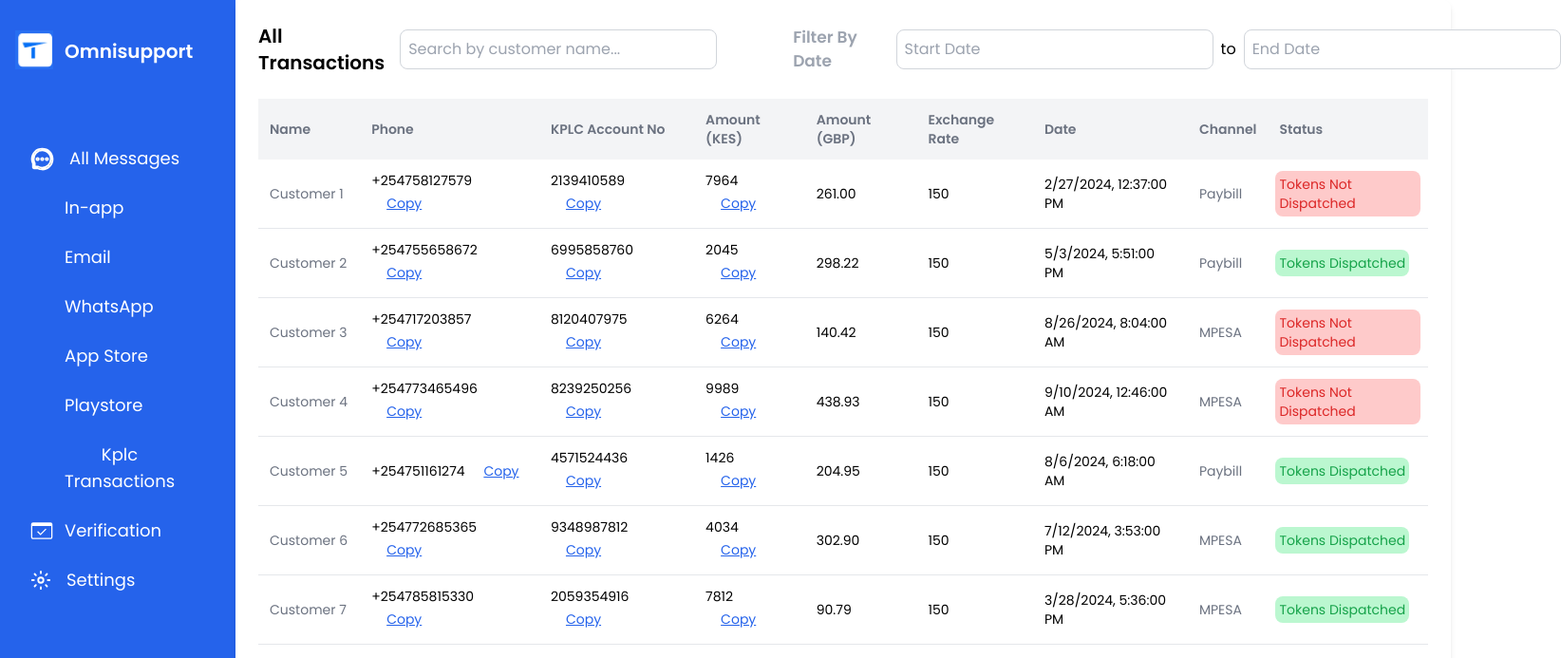
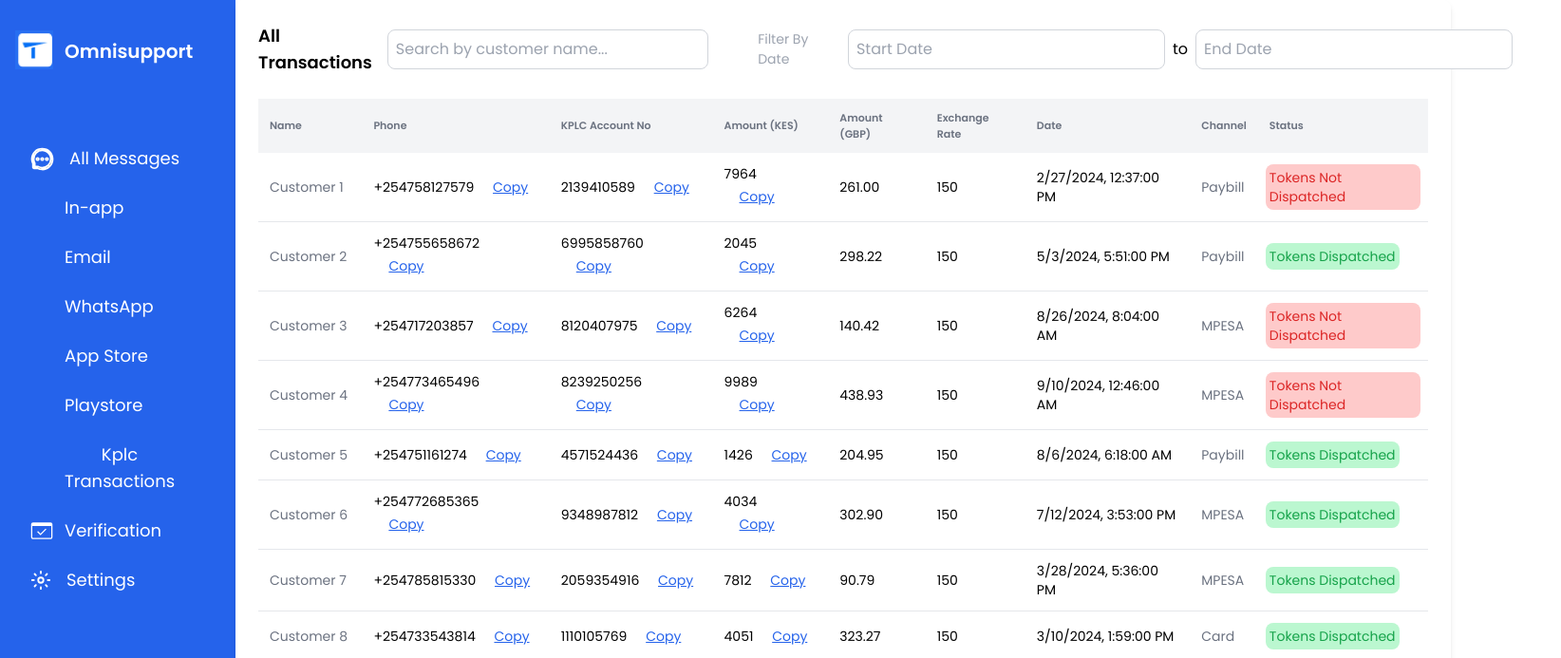
Before and after one commit to jeremybundi/tuma-omnisupport, a Next.js app: page /Transactions in a window 1280 px wide. Shown: the top 693 px of the page at 95% size, 1644 px wide, since content can reach past the window. Built offline with nearby package versions, Linux system fonts and the light colour scheme; a web font is replaced by a local one.

Commit message:
kplc trans

```diff
--- a/src/components/Transctions.jsx
+++ b/src/components/Transctions.jsx
@@ -85,7 +85,7 @@ const TransactionTable = () => {
     <div className="p-6 bg-white w-full font-poppins rounded-lg shadow-md">
       {/* Search Input and Date Pickers */}
       <div className="mb-6 flex items-center justify-between gap-4">
-        <h1 className="text-xl font-semibold">All Transactions</h1>
+        <h1 className="text-lg font-semibold">All Transactions</h1>
         <div className="flex items-center gap-4">
           <input
             type="text"
@@ -97,7 +97,7 @@ const TransactionTable = () => {
             }}
             className="w-96 p-2 border border-gray-300 rounded-lg focus:outline-none focus:ring-2 focus:ring-blue-500"
           />
-          <h1 className="text-gray-400 text-[17px] font-[600] ml-16">Filter By Date</h1>
+          <h1 className="text-gray-400 text-[14px] font-[500] ml-9">Filter By Date</h1>
           <div className="flex items-center gap-2">
             <DatePicker
               selected={startDate}
@@ -130,7 +130,7 @@ const TransactionTable = () => {
 
       {/* Transactions Table */}
       <div className="overflow-x-auto">
-        <table className="min-w-full text-sm text-left">
+        <table className="min-w-full text-[11px] text-left">
           <thead>
             <tr className="bg-gray-100 text-gray-500">
               <th className="p-3 font-semibold">Name</th>
@@ -148,7 +148,7 @@ const TransactionTable = () => {
             {paginatedTransactions.map((transaction, index) => (
               <tr
                 key={index}
-                className="border-b hover:bg-gray-50 transition-colors"
+                className="border-b hover:bg-gray-50 text-sm transition-colors"
               >
                 <td className="p-3 text-gray-500">{transaction.name}</td>
                 <td className="p-3">
```
